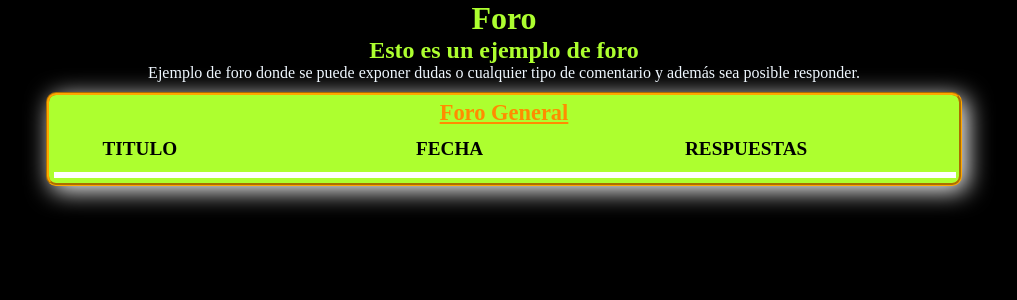
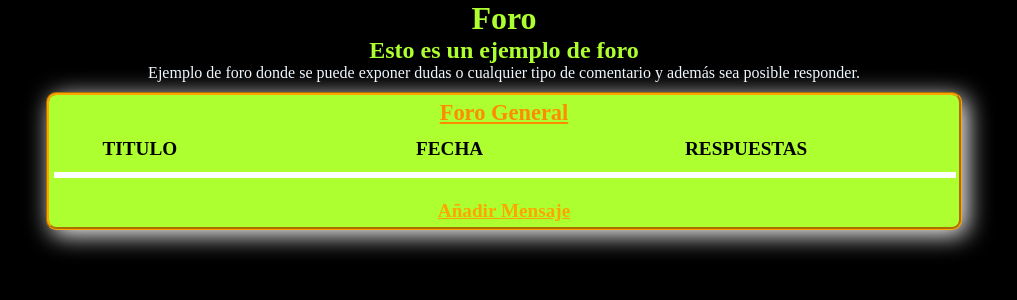
Before and after one commit to raupulus/Mini-Aplicaciones-Web, a PHP site: page / in a window 1280 px wide. Shown: the top 300 px of the page, without its empty margins (136-1153 px from the left). Run offline with PHP 8.4, Linux system fonts and the light colour scheme; data that the repository does not hold is empty.

Commit message:
Añadido enlace para crear mensaje

```diff
--- a/Creación de un foro con BD/index.php
+++ b/Creación de un foro con BD/index.php
@@ -42,7 +42,6 @@
 		echo "<HR size=6 color=FFFFFF width=100% align=left>";
 		while ($ROW = mysql_fetch_array($CONSULTA)){
 			//Variables para extraer de la tabla los valores
-			$titulo = $ROW['titulo'];
 			$id = $ROW['id'];
 			$titulo = $ROW['titulo'];
 			$fecha = $ROW['fecha'];
@@ -60,6 +59,13 @@
 			echo "<HR size=6 color=FFFFFF width=100% align=left>";
 		}
 		?>
+
+		<BR/>
+		<P align="center">
+			<A href="formularioforo.php?respuestas=0">
+				Añadir Mensaje
+			</A>
+		</P>
 	</DIV>
 
 </BODY>
```
